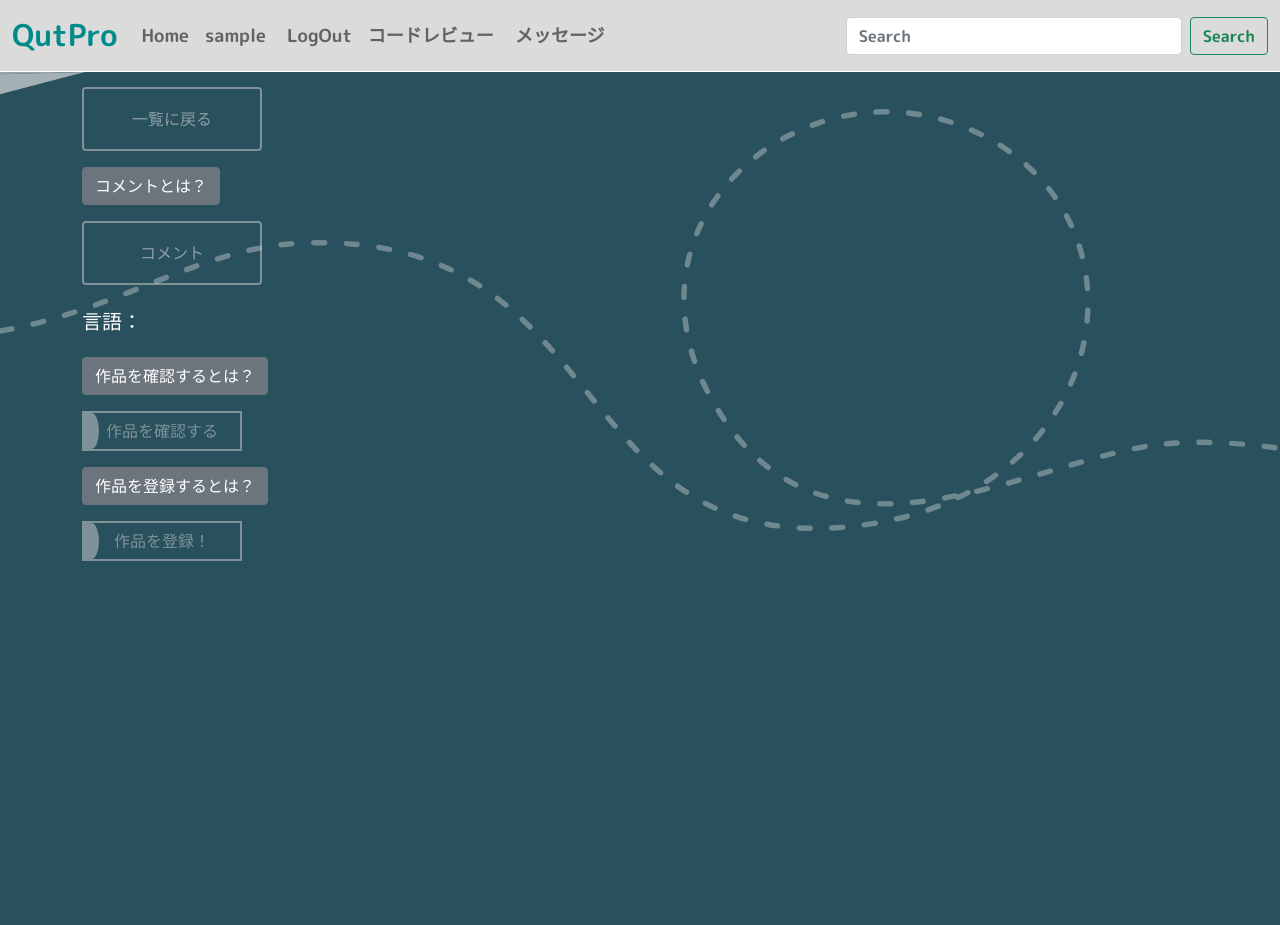
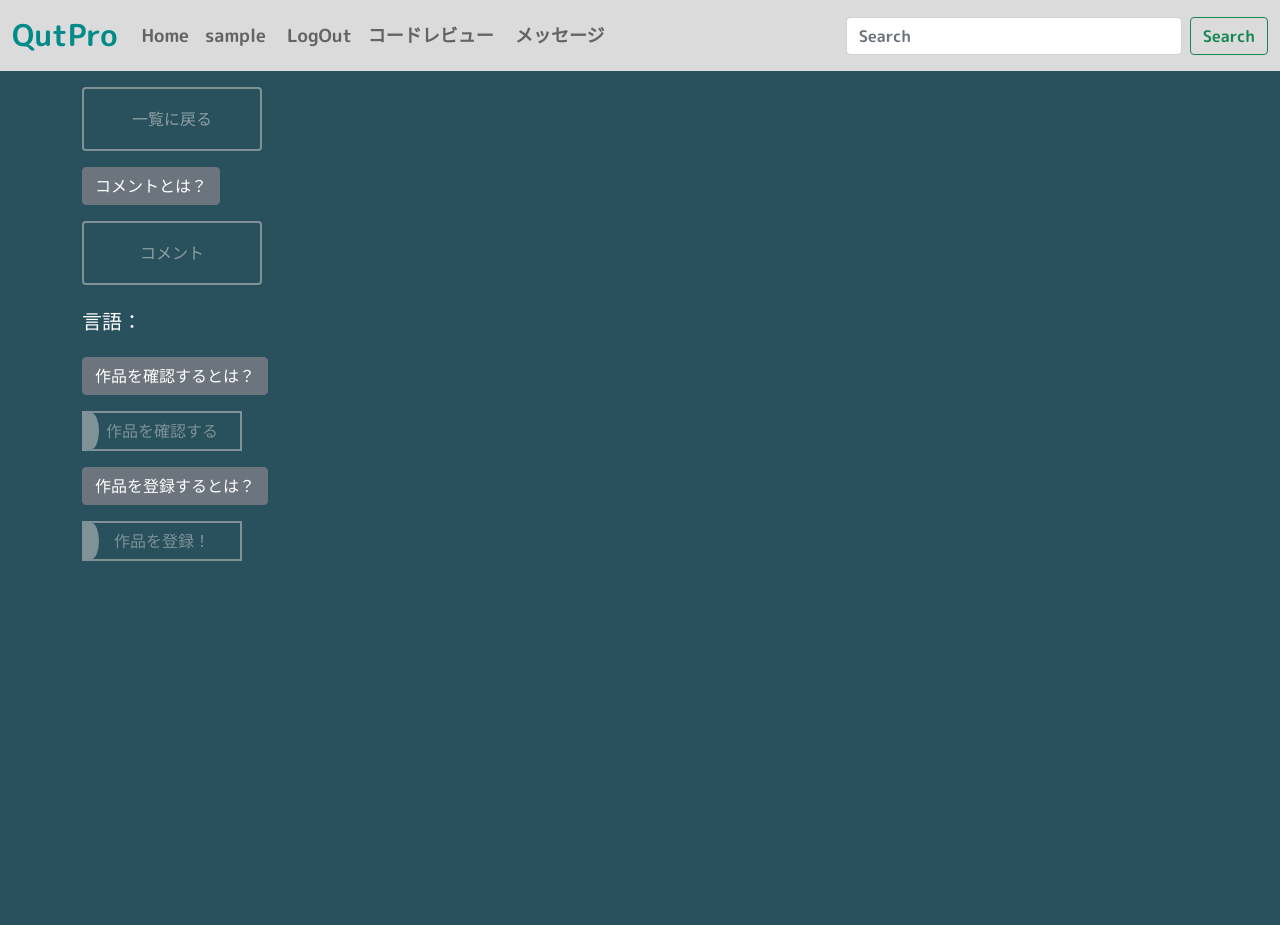
Before and after one commit to cardene777/outpro, a Django app: template output/templates/output/output_detail.html in a window 1280 px wide. Run offline with Django 3.2, Linux system fonts and the light colour scheme; the template is opened without the code that fills it, so the values that code supplies are empty; the visitor is signed in with stand-in values (Sample User, id 1); some libraries are stand-ins or nearby versions.

Commit message:
#32 Extend the background color to the entire area.

```diff
--- a/output/static/output/css/output_detail.css
+++ b/output/static/output/css/output_detail.css
@@ -1,5 +1,9 @@
 html,body{
     height: 100%;
+}
+
+.detail, html {
+  background-color: #28505D;
 }
 
 body{
```
